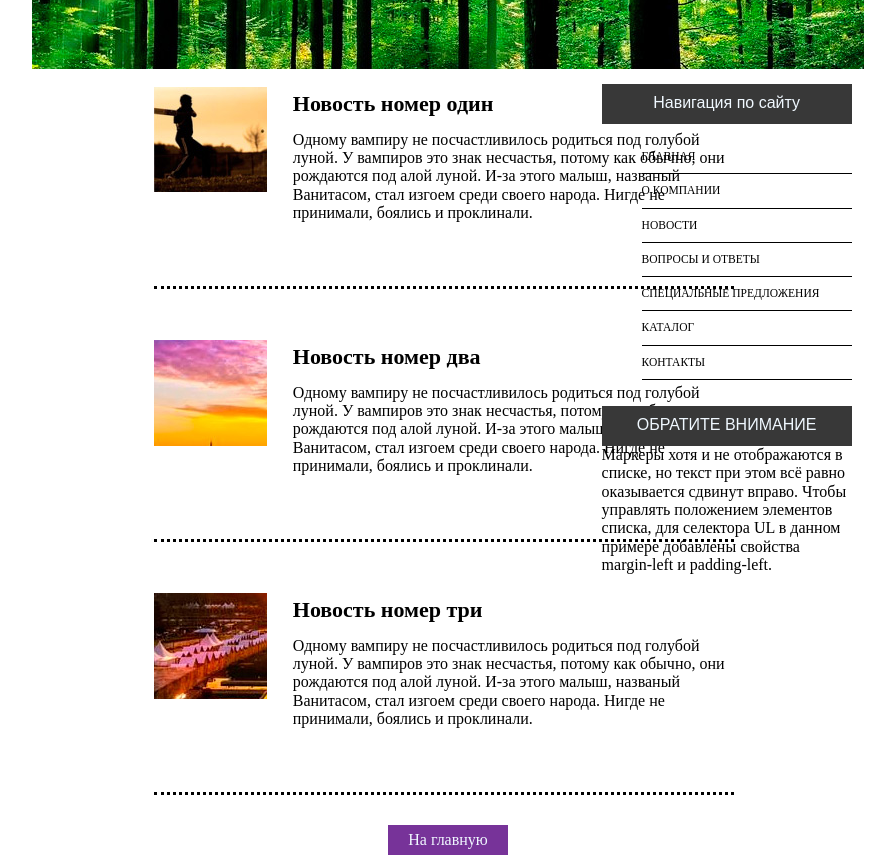
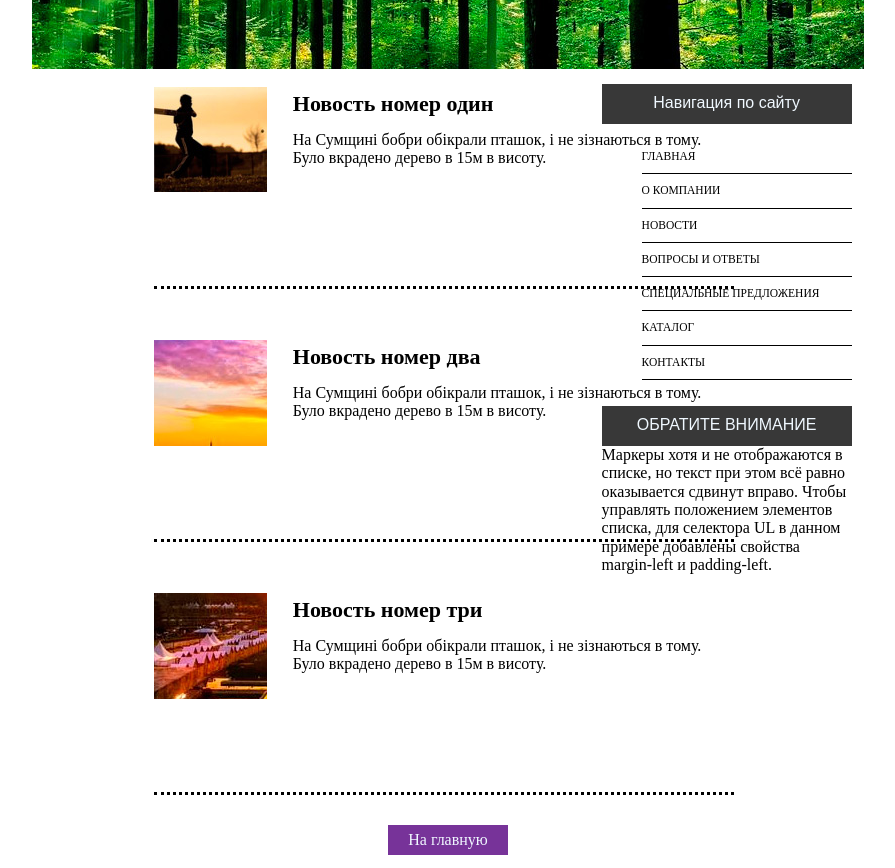
Before and after one commit to Lozovskoy/portfolio, a plain HTML site: page position, float/index.html in a window 1280 px wide. Shown: the part 300-1168 px from the top of the page, without its empty margins (192-1087 px from the left). Drawn offline with Linux system fonts and the light colour scheme; files whose address does not match are found by name.

```diff
--- a/position, float/index.html
+++ b/position, float/index.html
@@ -31,10 +31,8 @@
           <div class="text">
             <h1 id="I">Новость номер один</h1>
             <div class="utext">
-              Одному вампиру не посчастливилось родиться под голубой луной. У
-              вампиров это знак несчастья, потому как обычно, они рождаются под
-              алой луной. И-за этого малыш, названый Ванитасом, стал изгоем
-              среди своего народа. Нигде не принимали, боялись и проклинали.
+              На Сумщині бобри обікрали пташок, і не зізнаються в тому. Було
+              вкрадено дерево в 15м в висоту.
             </div>
           </div>
 
@@ -67,10 +65,8 @@
           <div class="text">
             <h1 id="I">Новость номер два</h1>
             <div class="utext">
-              Одному вампиру не посчастливилось родиться под голубой луной. У
-              вампиров это знак несчастья, потому как обычно, они рождаются под
-              алой луной. И-за этого малыш, названый Ванитасом, стал изгоем
-              среди своего народа. Нигде не принимали, боялись и проклинали.
+              На Сумщині бобри обікрали пташок, і не зізнаються в тому. Було
+              вкрадено дерево в 15м в висоту.
             </div>
           </div>
 
@@ -82,10 +78,8 @@
           <div class="text">
             <h1 id="I">Новость номер три</h1>
             <div class="utext">
-              Одному вампиру не посчастливилось родиться под голубой луной. У
-              вампиров это знак несчастья, потому как обычно, они рождаются под
-              алой луной. И-за этого малыш, названый Ванитасом, стал изгоем
-              среди своего народа. Нигде не принимали, боялись и проклинали.
+              На Сумщині бобри обікрали пташок, і не зізнаються в тому. Було
+              вкрадено дерево в 15м в висоту.
             </div>
           </div>
 
```
Also changed, not shown: input/index.html (+2 -2 lines).
